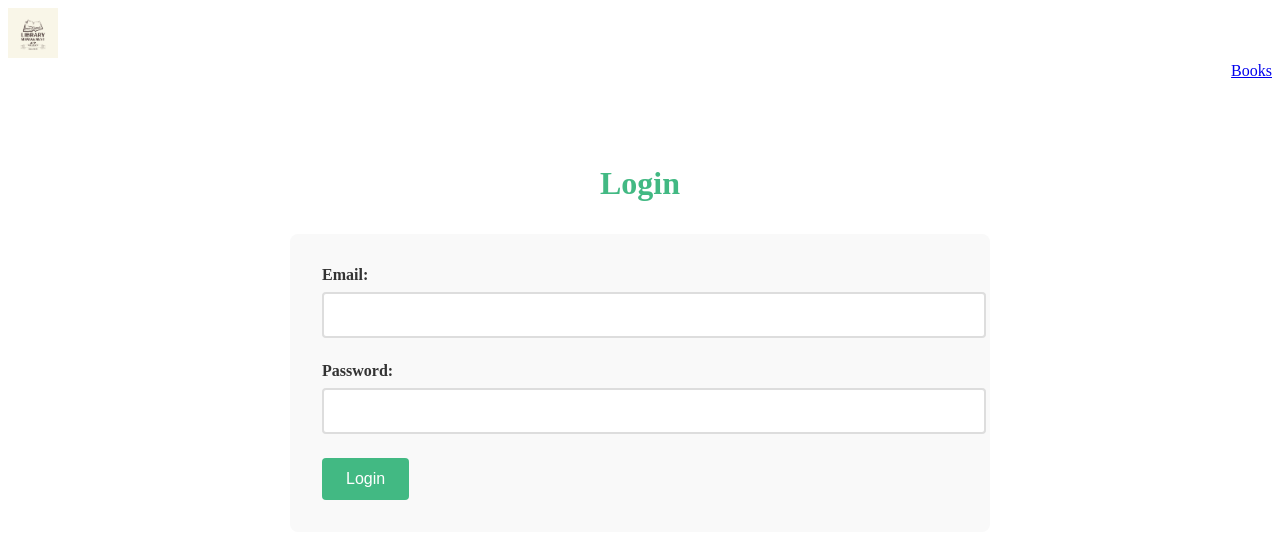
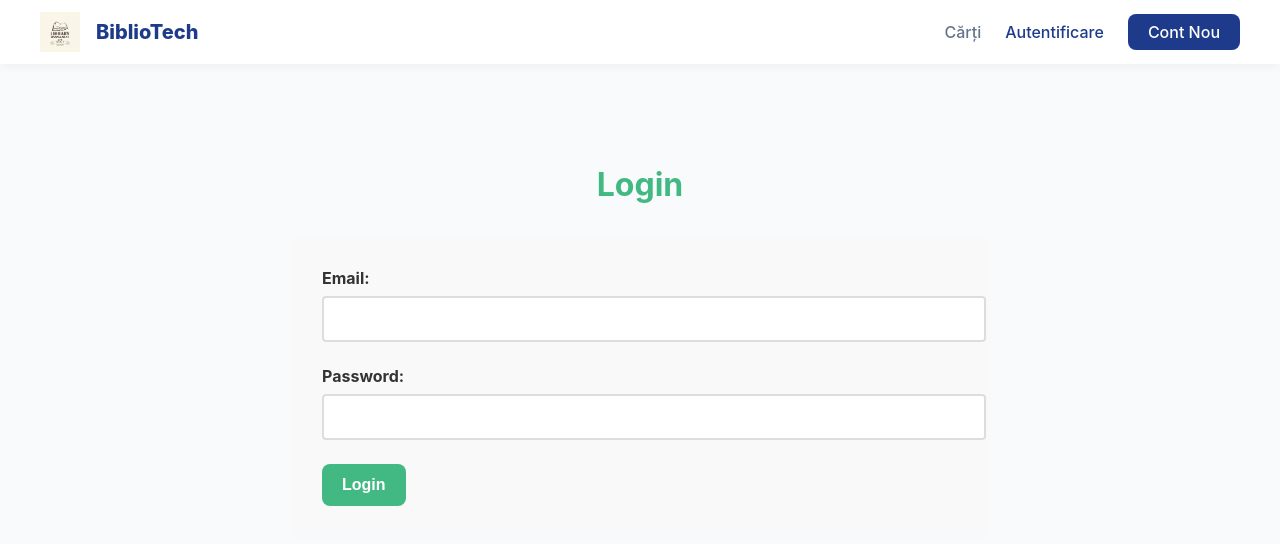
Before and after one commit to AnghelescuAdelina/Library-Management-App, a Vue app in the folder vue-app/: page /login in a window 1280 px wide. Shown: the top 544 px of the page. Built offline with nearby package versions, Linux system fonts and the light colour scheme.

Commit message:
Changed some style

```diff
--- a/vue-app/src/App.vue
+++ b/vue-app/src/App.vue
@@ -1,59 +1,133 @@
 <script setup>
+import { RouterLink, RouterView, useRouter } from 'vue-router'
+import { useAuthStore } from '@/stores/auth'
+const router = useRouter()
+const authStore = useAuthStore()
 
-import {RouterLink, RouterView, useRouter} from 'vue-router'
-
-
-const router=useRouter()
-
-
-function handleLogout(){
-  router.push('/')
+function handleLogout() {
+  authStore.logout()
+  router.push('/login')
 }
 </script>
 
 <template>
-  <header>
-    <img alt="Library logo" class="logo" src="@/assets/Library Logo.png" width="125" height="125" />
+  <header class="navbar">
+    <div class="nav-container">
+      <RouterLink to="/" class="brand">
+        <img alt="Library logo" class="logo" src="@/assets/Library Logo.png" />
+        <span class="brand-name">BiblioTech</span>
+      </RouterLink>
 
-    <div class = "wrapper">
-      <nav>
-      <RouterLink to="/books">Books</RouterLink>
+      <nav class="wrapper">
+        <div class="nav-links">
+          <RouterLink to="/books">Cărți</RouterLink>
 
+          <template v-if="!authStore.isAuthenticated">
+            <RouterLink to="/login">Autentificare</RouterLink>
+            <RouterLink to="/register" class="btn-primary">Cont Nou</RouterLink>
+          </template>
+
+          <template v-else>
+            <span class="welcome-msg">Salut, {{ authStore.user?.name || 'Utilizator' }}</span>
+            <button @click="handleLogout" class="btn-logout">Ieșire</button>
+          </template>
+        </div>
       </nav>
     </div>
   </header>
 
-  <RouterView />
+  <main class="main-content">
+    <RouterView />
+  </main>
 </template>
 
 <style scoped>
-<style scoped>
-header {
-  line-height: 1.5;
+.navbar {
+  background-color: white;
+  box-shadow: 0 2px 10px rgba(0, 0, 0, 0.05);
+  position: sticky;
+  top: 0;
+  z-index: 1000;
+  width: 100%;
+}
+
+.nav-container {
+  max-width: 1200px;
+  margin: 0 auto;
   display: flex;
   align-items: center;
   justify-content: space-between;
-  padding: 1rem 2rem;
-  border-bottom: 1px solid var(--color-border);
-  background-color: var(--color-background);
+  padding: 0.75rem 2rem;
+}
+
+.brand {
+  display: flex;
+  align-items: center;
+  gap: 1rem;
+  text-decoration: none;
 }
 
 .logo {
-  height: 50px;
-  width: 50px;
+  height: 40px;
+  width: 40px;
+  object-fit: contain;
 }
 
-.wrapper {
-  flex: 1;
-  display: flex;
-  justify-content: flex-end;
+.brand-name {
+  font-size: 1.25rem;
+  font-weight: 800;
+  color: #1e3a8a;
 }
 
-nav {
+.nav-links {
   display: flex;
-  gap: 2rem;
-  font-size: 1rem;
   align-items: center;
+  gap: 1.5rem;
 }
 
+.nav-links a {
+  text-decoration: none;
+  color: #64748b;
+  font-weight: 500;
+  transition: color 0.2s;
+}
+
+.nav-links a:hover, .nav-links a.router-link-active {
+  color: #1e3a8a;
+}
+
+.welcome-msg {
+  color: #1e293b;
+  font-size: 0.9rem;
+  font-weight: 600;
+  border-left: 2px solid #e2e8f0;
+  padding-left: 1.5rem;
+}
+
+.btn-primary {
+  background-color: #1e3a8a;
+  color: white !important;
+  padding: 0.5rem 1.25rem !important;
+  border-radius: 8px;
+  font-weight: 600;
+}
+
+.btn-logout {
+  background: none;
+  border: 1px solid #e2e8f0;
+  color: #ef4444;
+  padding: 0.4rem 0.8rem;
+  border-radius: 6px;
+  cursor: pointer;
+  font-size: 0.85rem;
+}
+
+.btn-logout:hover {
+  background-color: #fef2f2;
+  border-color: #fecaca;
+}
+
+.main-content {
+  padding-top: 1rem;
+}
 </style>
--- /dev/null
+++ b/vue-app/src/assets/main.css
@@ -0,0 +1,41 @@
+:root {
+  --primary: #1e3a8a; /* Albastru regal */
+  --secondary: #42b983; /* Verdele de succes */
+  --danger: #ef4444;
+  --bg: #f8fafc;
+  --text: #1e293b;
+}
+
+body {
+  background-color: var(--bg);
+  color: var(--text);
+  font-family: 'Inter', system-ui, sans-serif;
+  margin: 0;
+}
+
+.container {
+  background: white;
+  box-shadow: 0 4px 6px -1px rgba(0, 0, 0, 0.1);
+  border-radius: 12px !important;
+  border: none !important;
+  padding: 30px !important;
+}
+
+button {
+  border-radius: 8px !important;
+  font-weight: 600 !important;
+  transition: all 0.2s ease;
+  border: none;
+  padding: 12px 20px !important;
+  cursor: pointer;
+}
+
+button:hover {
+  filter: brightness(1.1);
+  transform: translateY(-1px);
+}
+
+.borrow-btn { background: var(--secondary); color: white; flex: 2; }
+.edit-btn { background: var(--primary); color: white; }
+.delete-btn { background: var(--danger); color: white; }
+.back-btn { background: transparent !important; color: #64748b !important; border: 1px solid #cbd5e1 !important; }
--- a/vue-app/src/main.js
+++ b/vue-app/src/main.js
@@ -1,6 +1,6 @@
 import { createApp } from 'vue'
 import { createPinia } from 'pinia'
-
+import './assets/main.css'
 import App from './App.vue'
 import router from './router'
 import { useAuthStore } from './stores/auth'
```
